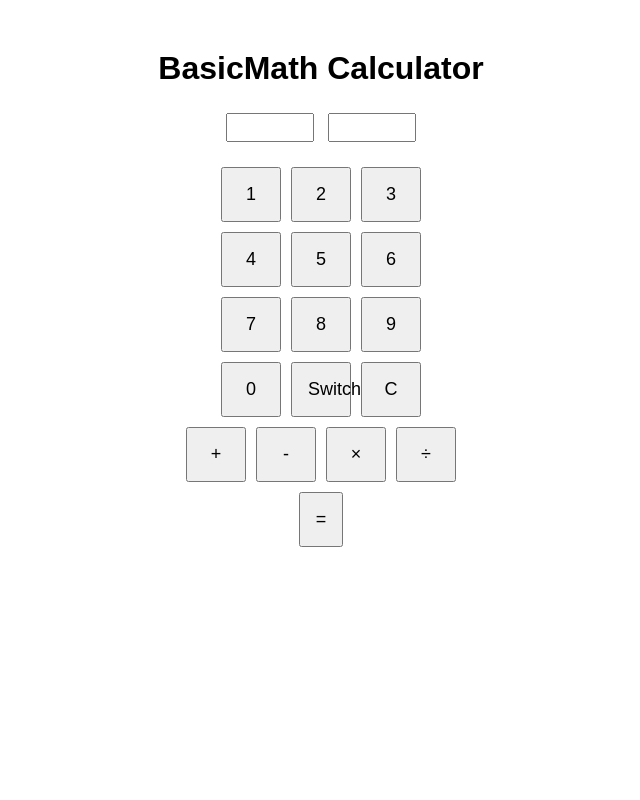
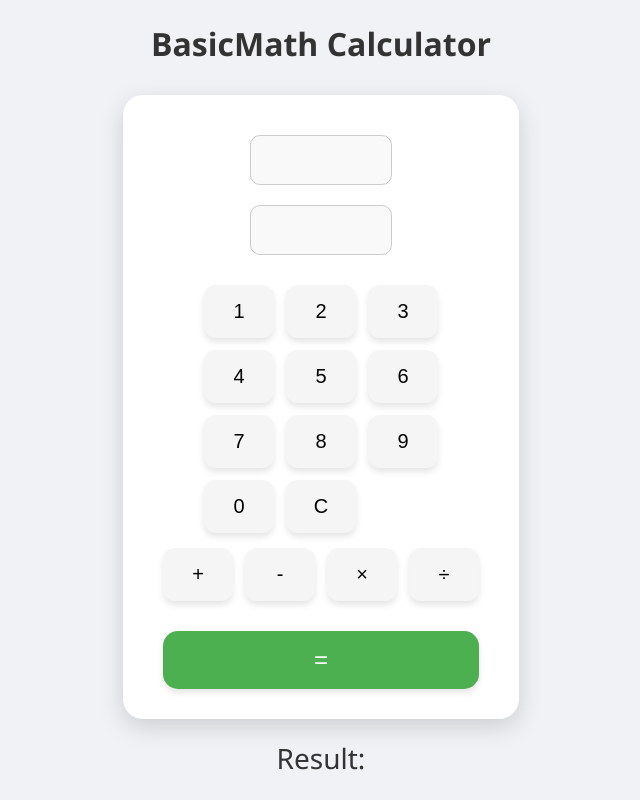
Before and after one commit to KaraboSeekoei/BasicMath, a Flask app: page / in a window 1280 px wide. Shown: the whole page, without its empty margins (319-959 px from the left). Run offline with Flask 3, Linux system fonts and the light colour scheme.

Commit message:
modern ui addition

```diff
--- a/main.py
+++ b/main.py
@@ -1,33 +1,41 @@
 from flask import Flask, render_template, request
-import calculator
+import calculator  # your calculator.py with addition, subtraction, etc.
 
 app = Flask(__name__)
 
 @app.route("/", methods=["GET", "POST"])
 def index():
-    result = None
+    result = None  # default when page first loads
 
     if request.method == "POST":
         try:
-            a = float(request.form["a"])
-            b = float(request.form["b"])
+            a = request.form["a"]
+            b = request.form["b"]
             op = request.form["operation"]
 
-            if op == "add":
-                result = calculator.addition(a, b)
-            elif op == "subtract":
-                result = calculator.subtraction(a, b)
-            elif op == "multiply":
-                result = calculator.multiplication(a, b)
-            elif op == "divide":
-                result = calculator.division(a, b)
+            # If C was pressed or inputs empty, result = 0
+            if op == "c" or a.strip() == "" or b.strip() == "":
+                result = 0
             else:
-                result = "Unknown operation"
+                a = float(a)
+                b = float(b)
+
+                if op == "add":
+                    result = calculator.addition(a, b)
+                elif op == "subtract":
+                    result = calculator.subtraction(a, b)
+                elif op == "multiply":
+                    result = calculator.multiplication(a, b)
+                elif op == "divide":
+                    result = calculator.division(a, b)
+                else:
+                    result = "Unknown operation"
 
         except ValueError:
             result = "Invalid input. Enter numbers only."
 
     return render_template("index.html", result=result)
 
+
 if __name__ == "__main__":
     app.run(debug=True)
--- a/static/script.js
+++ b/static/script.js
@@ -1,32 +1,36 @@
-// Current input field: "a" or "b"
-let currentInput = "a";
+let currentInput = "a"; // 'a' = first input, 'b' = second input
 
-// Default operation
-let operation = "add";
+// Allow clicking inputs to override active input
+document.getElementById("displayA").addEventListener("click", () => currentInput = "a");
+document.getElementById("displayB").addEventListener("click", () => currentInput = "b");
 
 // Append number to current input
 function appendNumber(num) {
     const field = document.getElementById("display" + currentInput.toUpperCase());
     field.value += num;
+
+    // Auto-switch from first input to second if first has value
+    if (currentInput === "a" && field.value.length > 0) {
+        currentInput = "b";
+    }
 }
 
-// Switch input field
-function switchInput() {
-    currentInput = currentInput === "a" ? "b" : "a";
+// Set operation for Python
+function setOperation(op) {
+    document.getElementById("operationInput").value = op;
+
+    // Highlight selected operation
+    document.querySelectorAll(".operations button").forEach(btn => btn.classList.remove("selected"));
+    document.querySelector(`.operations button[onclick="setOperation('${op}')"]`)?.classList.add("selected");
 }
 
-// Clear both inputs
+// Clear inputs and show 0 immediately
 function clearInput() {
     document.getElementById("displayA").value = "";
     document.getElementById("displayB").value = "";
+    document.getElementById("operationInput").value = "c";
+    currentInput = "a";
+
+    // Update result display immediately
+    document.getElementById("resultDisplay").textContent = "Result: 0";
 }
-
-// Set operation and update hidden input for Python
-function setOperation(op) {
-    operation = op;
-    document.getElementById("operationInput").value = op;
-
-    // Highlight selected operation button
-    document.querySelectorAll(".operations button").forEach(btn => btn.classList.remove("selected"));
-    document.querySelector(`.operations button[onclick="setOperation('${op}')"]`)?.classList.add("selected");
-}
--- a/static/styles.css
+++ b/static/styles.css
@@ -1,43 +1,107 @@
 body {
-    font-family: Arial, sans-serif;
-    text-align: center;
-    margin-top: 50px;
+    font-family: 'Segoe UI', Tahoma, Geneva, Verdana, sans-serif;
+    background: #f0f2f5;
+    display: flex;
+    justify-content: center;
+    align-items: center;
+    flex-direction: column;
+    min-height: 100vh;
+    margin: 0;
+}
+
+h1 {
+    color: #333;
+    margin-bottom: 30px;
+    font-weight: 600;
+}
+
+form {
+    background: #fff;
+    padding: 30px 40px;
+    border-radius: 20px;
+    box-shadow: 0 8px 25px rgba(0,0,0,0.15);
+    display: flex;
+    flex-direction: column;
+    align-items: center;
 }
 
 input[readonly] {
-    width: 80px;
-    font-size: 20px;
+    width: 120px;
+    font-size: 24px;
     text-align: center;
-    margin: 5px;
+    margin: 10px;
+    border-radius: 10px;
+    border: 1px solid #ccc;
+    padding: 10px;
+    background: #f9f9f9;
+    transition: all 0.2s ease;
+}
+
+input[readonly]:focus {
+    border-color: #4CAF50;
+    box-shadow: 0 0 5px rgba(76, 175, 80, 0.5);
 }
 
 .calculator {
     margin-top: 20px;
+    display: flex;
+    flex-direction: column;
+    align-items: center;
 }
 
 .numbers {
     display: grid;
-    grid-template-columns: repeat(3, 60px);
-    gap: 10px;
-    justify-content: center;
-    margin-bottom: 10px;
+    grid-template-columns: repeat(3, 70px);
+    gap: 12px;
+    margin-bottom: 15px;
 }
 
 .operations {
     display: grid;
-    grid-template-columns: repeat(4, 60px);
-    gap: 10px;
-    justify-content: center;
-    margin-bottom: 10px;
+    grid-template-columns: repeat(4, 70px);
+    gap: 12px;
+    margin-bottom: 20px;
 }
 
 button {
     padding: 15px;
-    font-size: 18px;
+    font-size: 20px;
+    border-radius: 12px;
+    border: none;
     cursor: pointer;
+    background: #f5f5f5;
+    transition: all 0.2s ease;
+    box-shadow: 0 4px 6px rgba(0,0,0,0.1);
+}
+
+button:hover {
+    background: #e0e0e0;
+    transform: translateY(-2px);
 }
 
 button.selected {
     background-color: #4CAF50;
     color: white;
+    box-shadow: 0 6px 10px rgba(76, 175, 80, 0.3);
 }
+
+button:active {
+    transform: translateY(1px);
+}
+
+.equals {
+    width: 100%;
+    background-color: #4CAF50;
+    color: white;
+    font-size: 24px;
+    padding: 15px;
+    border-radius: 15px;
+    margin-top: 10px;
+}
+
+#resultDisplay {
+    margin-top: 20px;
+    font-size: 28px;
+    color: #333;
+    font-weight: 500;
+}
--- a/templates/index.html
+++ b/templates/index.html
@@ -16,8 +16,9 @@
         <!-- Hidden input for operation -->
         <input type="hidden" name="operation" id="operationInput" value="add">
 
-        <!-- Number buttons -->
         <div class="calculator">
+
+            <!-- Number buttons -->
             <div class="numbers">
                 <button type="button" onclick="appendNumber(1)">1</button>
                 <button type="button" onclick="appendNumber(2)">2</button>
@@ -29,7 +30,6 @@
                 <button type="button" onclick="appendNumber(8)">8</button>
                 <button type="button" onclick="appendNumber(9)">9</button>
                 <button type="button" onclick="appendNumber(0)">0</button>
-                <button type="button" onclick="switchInput()">Switch</button>
                 <button type="button" onclick="clearInput()">C</button>
             </div>
 
@@ -40,15 +40,15 @@
                 <button type="button" onclick="setOperation('multiply')">×</button>
                 <button type="button" onclick="setOperation('divide')">÷</button>
             </div>
+
+            <!-- Submit button -->
+            <button type="submit" class="equals">=</button>
+
         </div>
-
-        <!-- Submit button -->
-        <button type="submit">=</button>
     </form>
 
-    {% if result is not none %}
-        <h2>Result: {{ result }}</h2>
-    {% endif %}
+    <!-- Result display -->
+    <h2 id="resultDisplay">Result: {{ result if result is not none else "" }}</h2>
 
     <script src="{{ url_for('static', filename='script.js') }}"></script>
 </body>
```
